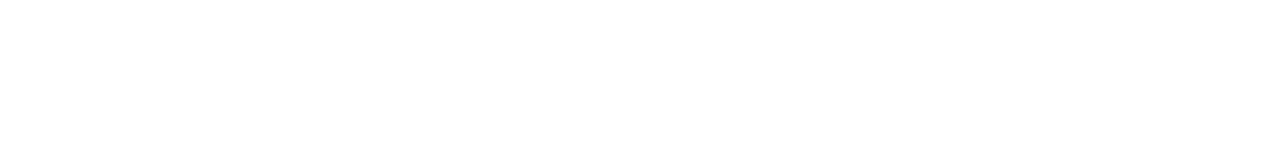
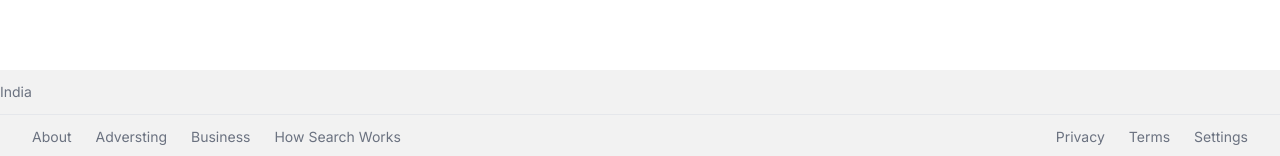
Before and after one commit to NOORMOHAMMED789/google-next, a Next.js app: page / in a window 1280 px wide. Shown: the part 641-797 px from the top of the page. Built offline with nearby package versions, Linux system fonts and the light colour scheme; no server answers.

Commit message:
feat: footer added in website

```diff
--- a/src/app/layout.js
+++ b/src/app/layout.js
@@ -1,5 +1,6 @@
 import { Inter } from "next/font/google";
 import "./globals.css";
+import Footer from "@/components/Footer";
 
 const inter = Inter({ subsets: ["latin"] });
 
@@ -12,7 +13,10 @@
 export default function RootLayout({ children }) {
   return (
     <html lang="en">
-      <body className={inter.className}>{children}</body>
+      <body className={inter.className}>
+        {children}
+        <Footer />
+      </body>
     </html>
   );
 }
--- /dev/null
+++ b/src/components/CountryLookup.jsx
@@ -0,0 +1,19 @@
+"use client";
+
+import React, { useEffect, useState } from "react";
+
+export default function CountryLookup() {
+  const [country, setCountry] = useState("India");
+
+  useEffect(() => {
+    const getCountry = async () => {
+      await fetch(`https://extreme-ip-lookup.com/json?key=${process.env.NEXT_PUBLIC_IP_API_KEY}`)
+        .then((res) => res.json())
+        .then((data) => data.country);
+      if (!getCountry) return;
+      setCountry(getCountry);
+    };
+    getCountry();
+  }, []);
+  return <div>{country}</div>;
+}
--- /dev/null
+++ b/src/components/Footer.jsx
@@ -0,0 +1,25 @@
+import React from 'react'
+import CountryLookup from './CountryLookup'
+
+export default function Footer() {
+  return (
+    <footer className="absolute bottom-0 text-sm text-gray-500 bg-[#f2f2f2] w-full">
+      <div className="border-b px-0 py-3">
+        <CountryLookup />
+      </div>
+      <div className="flex flex-col sm:flex-row justify-between items-center px-8 py-3 space-y-7 sm:space-y-0">
+        <ul className="flex items-center space-x-6">
+          <li className="hover:underline cursor-pointer">About</li>
+          <li className="hover:underline cursor-pointer">Adversting</li>
+          <li className="hover:underline cursor-pointer">Business</li>
+          <li className="hover:underline cursor-pointer">How Search Works</li>
+        </ul>
+        <ul className="flex items-center space-x-6">
+          <li className="hover:underline cursor-pointer">Privacy</li>
+          <li className="hover:underline cursor-pointer">Terms</li>
+          <li className="hover:underline cursor-pointer">Settings</li>
+        </ul>
+      </div>
+    </footer>
+  );
+}
```
Also changed, not shown: src/components/HomeSearch.jsx (renamed from src/components/HomeSearch.js).
